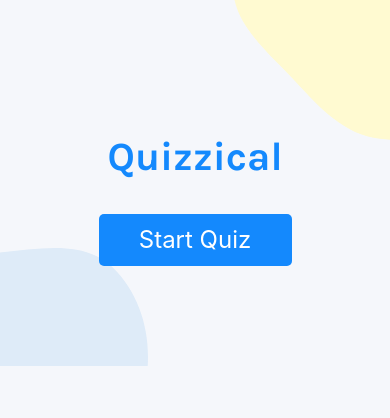
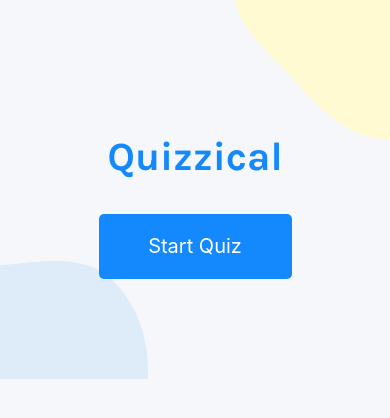
Before and after one commit to VincentWebDev/quizzical-trivia-react, a React (Vite) app: page / in a window 390 px wide. Shown: the top 418 px of the page. Built offline with nearby package versions, Linux system fonts and the light colour scheme; the HTML template or start-up script is replaced by a standard one.

Commit message:
change mobile button size

```diff
--- a/src/App.css
+++ b/src/App.css
@@ -107,6 +107,11 @@ button {
     height: 100%;
   }
 
+  button {
+    height: 65px;
+    font-size: 1.25rem;
+  }
+
   .questions-container {
     padding: 15px;
   }
```
